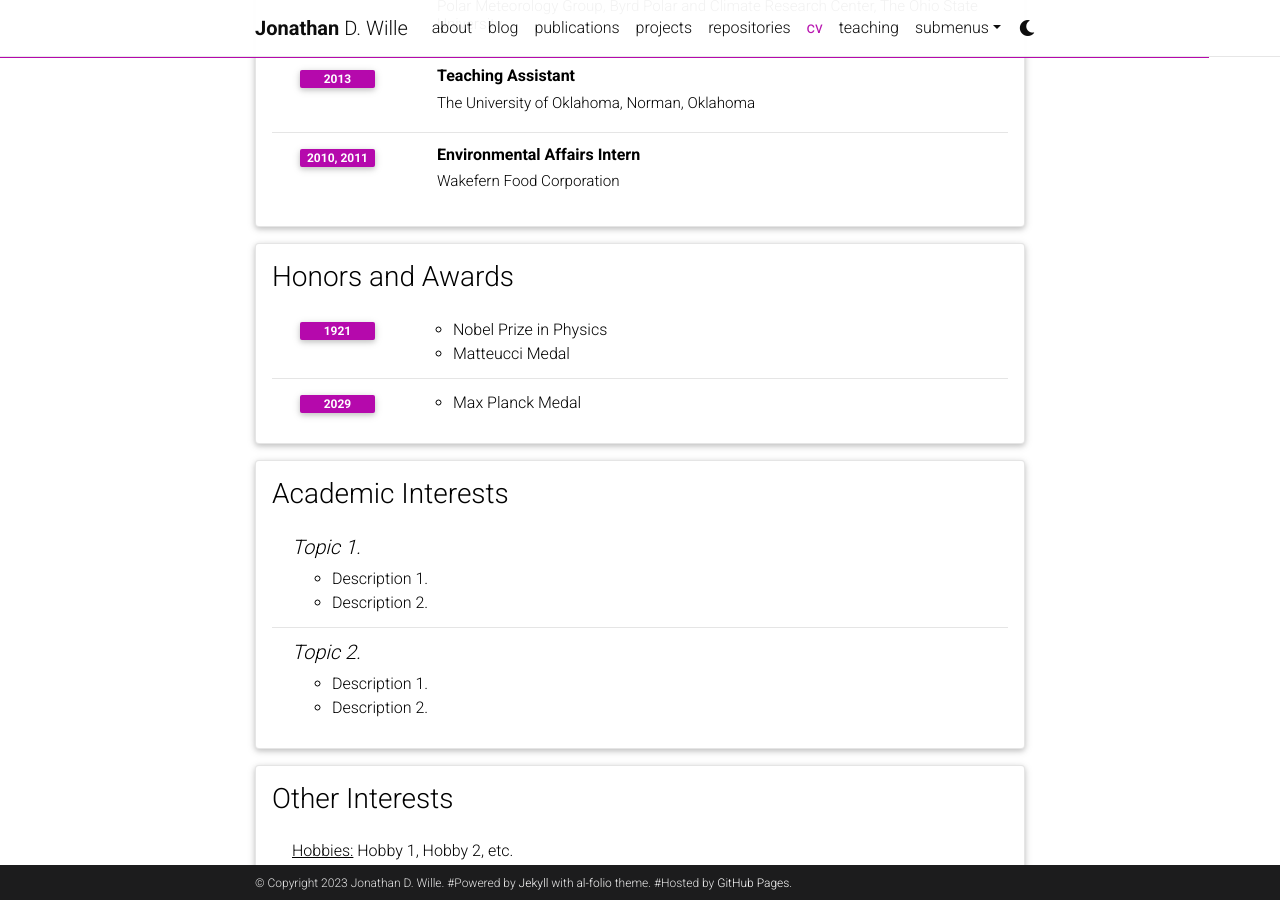
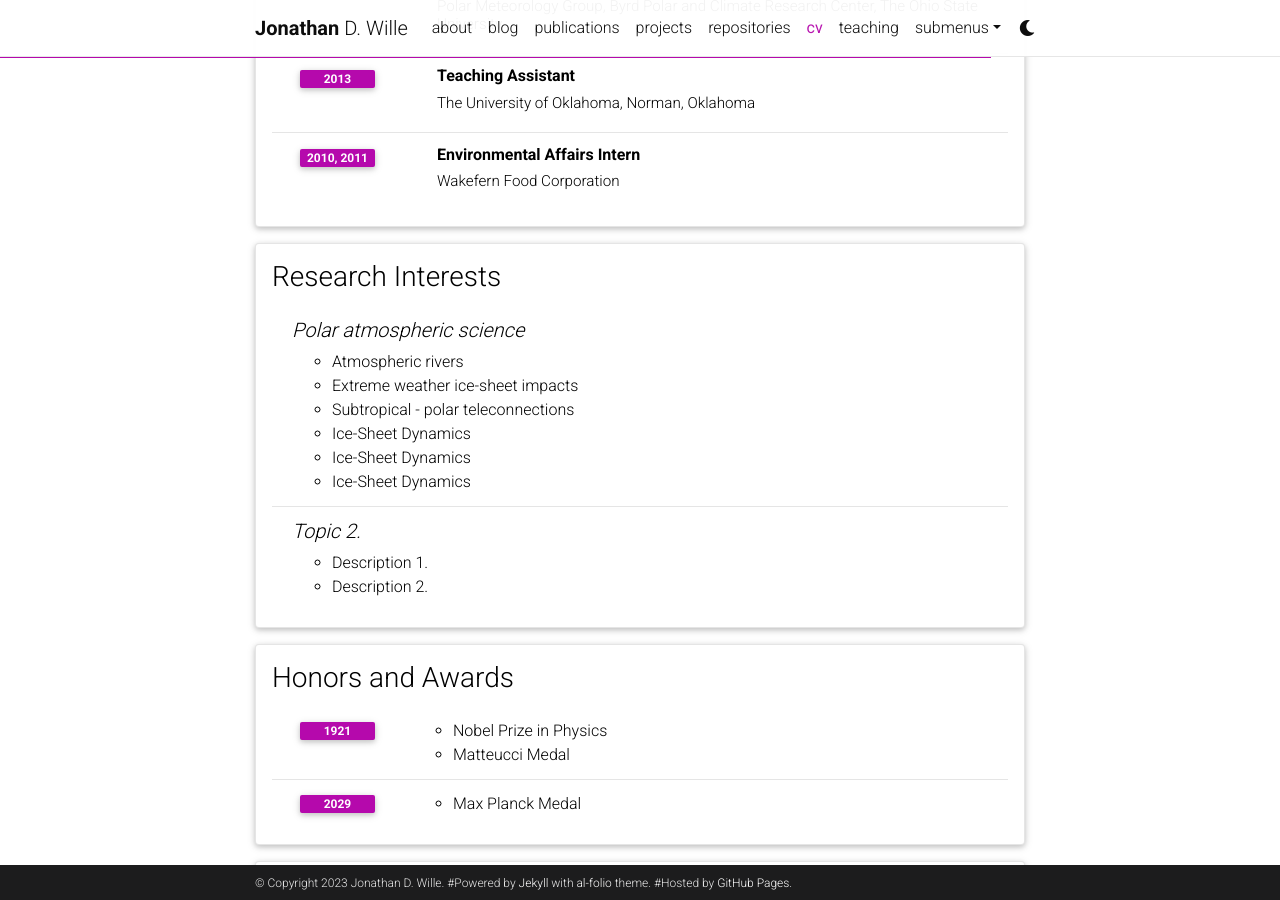
Before and after one commit to jonathanwille/jonathanwille.github.io, a Jekyll site: the page built from _pages/cv.md, in a window 1280 px wide and 900 px high, scrolled down 1724 px. Built offline with Jekyll 4.4.1, drawn with Linux system fonts in a browser that asks for light colours; comment, search, counter and statistics services are not loaded; a style sheet for code colours, icons or effects is not loaded.

Commit message:
Update cv.yml

```diff
--- a/_data/cv.yml
+++ b/_data/cv.yml
@@ -103,6 +103,22 @@
 #      year: 2015-now
 #      description: A beautiful, simple, clean, and responsive Jekyll theme for academics.
 
+- title: Research Interests
+  type: nested_list
+  contents:
+    - title: Polar atmospheric science
+      items:
+        - Atmospheric rivers
+        - Extreme weather ice-sheet impacts
+        - Subtropical - polar teleconnections
+        - Ice-Sheet Dynamics
+        - Ice-Sheet Dynamics
+        - Ice-Sheet Dynamics
+    - title: Topic 2.
+      items:
+        - Description 1.
+        - Description 2.
+
 - title: Honors and Awards
   type: time_table
   contents:
```
